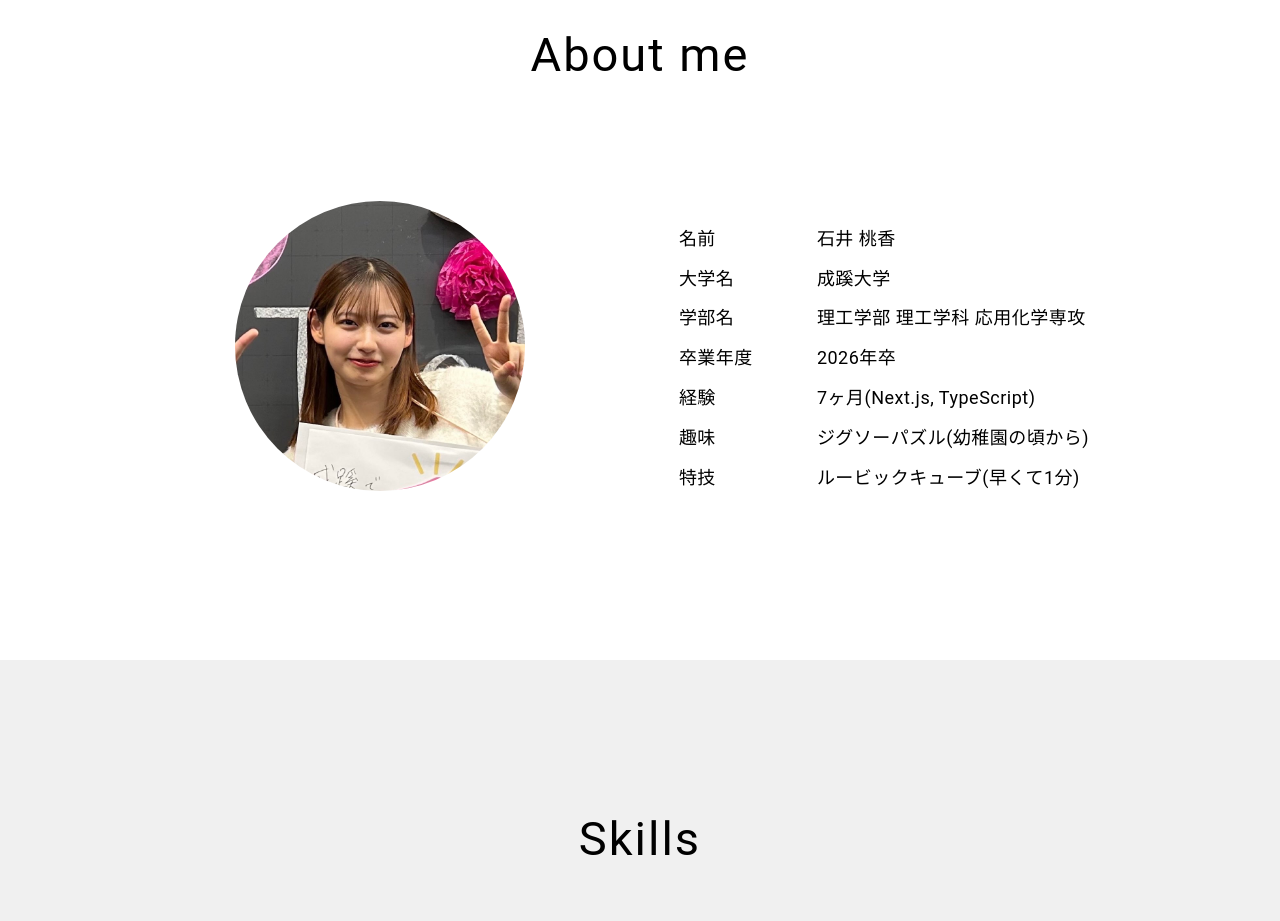
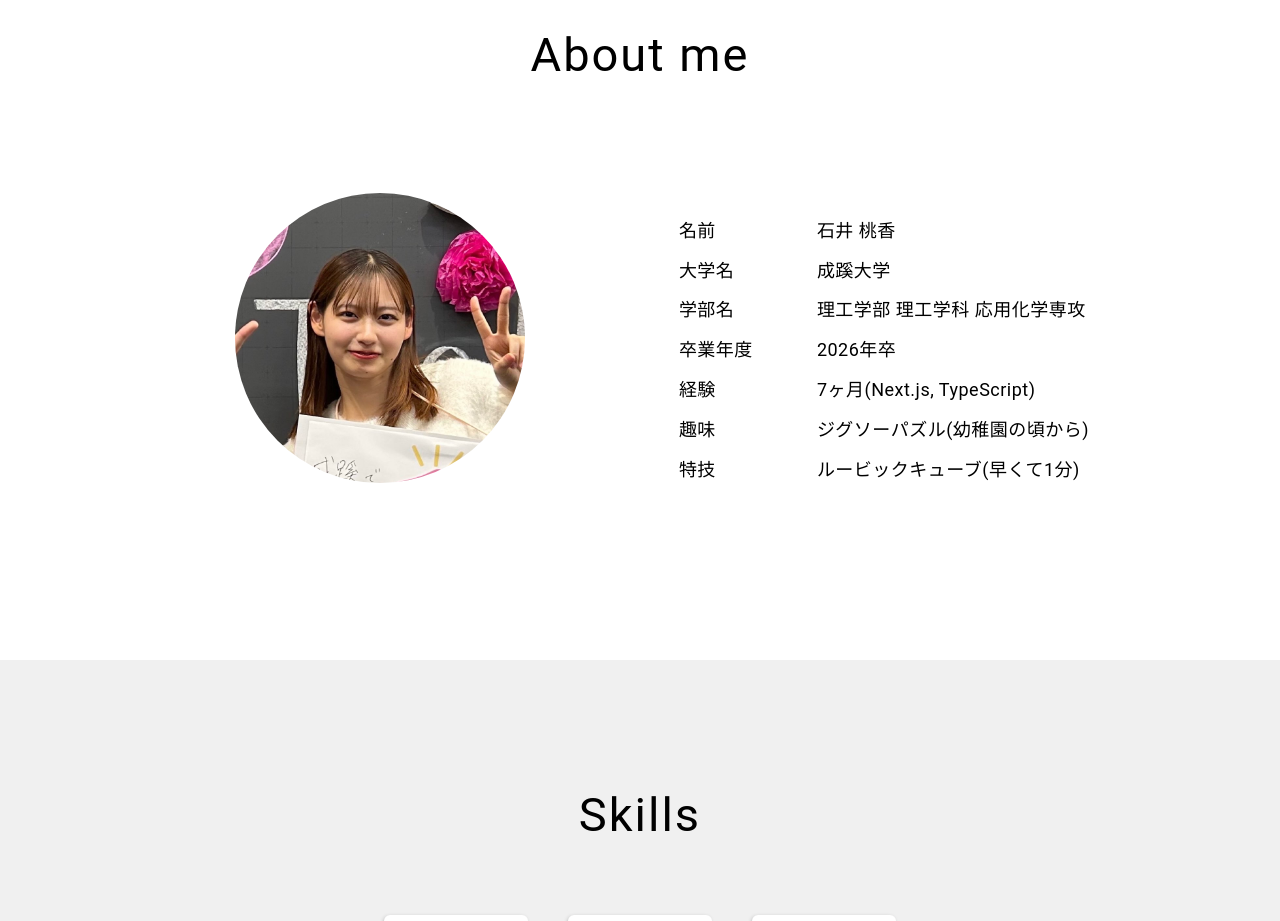
Before and after one commit to momo-41/portfolio-site, a Next.js app: page / in a window 1280 px wide. Shown: the part 940-1861 px from the top of the page. Built offline with nearby package versions, Linux system fonts and the light colour scheme.

Commit message:
view全体の配置を少し上にするよう修正

```diff
--- a/app/components/about-me-view.tsx
+++ b/app/components/about-me-view.tsx
@@ -11,7 +11,7 @@ const AboutMeView = () => {
       bgcolor={"#FFFFFF"}
     >
       <Typography
-        pt={{ xs: 14, md: 20 }}
+        pt={{ xs: 13, md: 20 }}
         textAlign={"center"}
         fontSize={{ xs: 26, md: 47 }}
         letterSpacing={2}
@@ -23,7 +23,7 @@ const AboutMeView = () => {
         alignItems={"center"}
         justifyContent={"center"}
         flexDirection={{ xs: "column", md: "row" }} //PCでは横並び,SPでは縦並び
-        mt={{ md: 6 }}
+        mt={{ md: 5 }}
       >
         <Box
           height={{ md: "100%" }}
--- a/app/components/skills-view.tsx
+++ b/app/components/skills-view.tsx
@@ -11,7 +11,7 @@ const SkillsView = () => {
       bgcolor={"#F0F0F0"}
     >
       <Typography
-        pt={{ xs: 10, md: 18 }}
+        pt={{ xs: 10, md: 15 }}
         pb={{ xs: 6, md: 8 }}
         textAlign={"center"}
         fontSize={{ xs: 26, md: 47 }}
```
